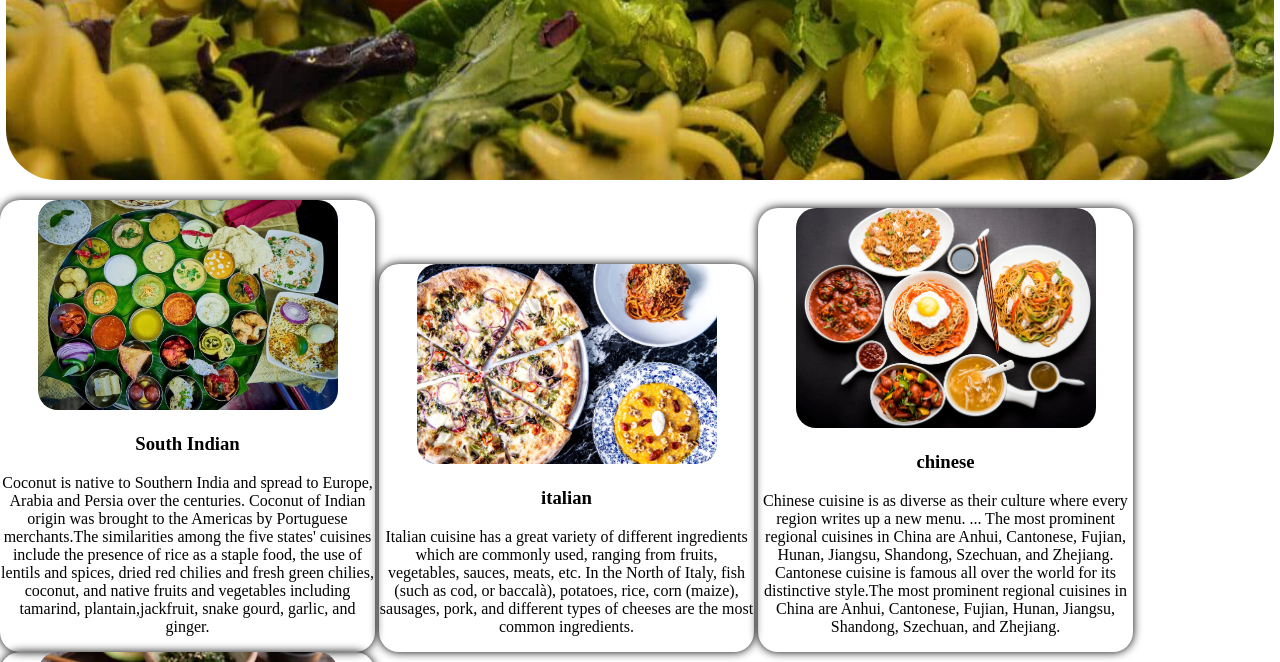
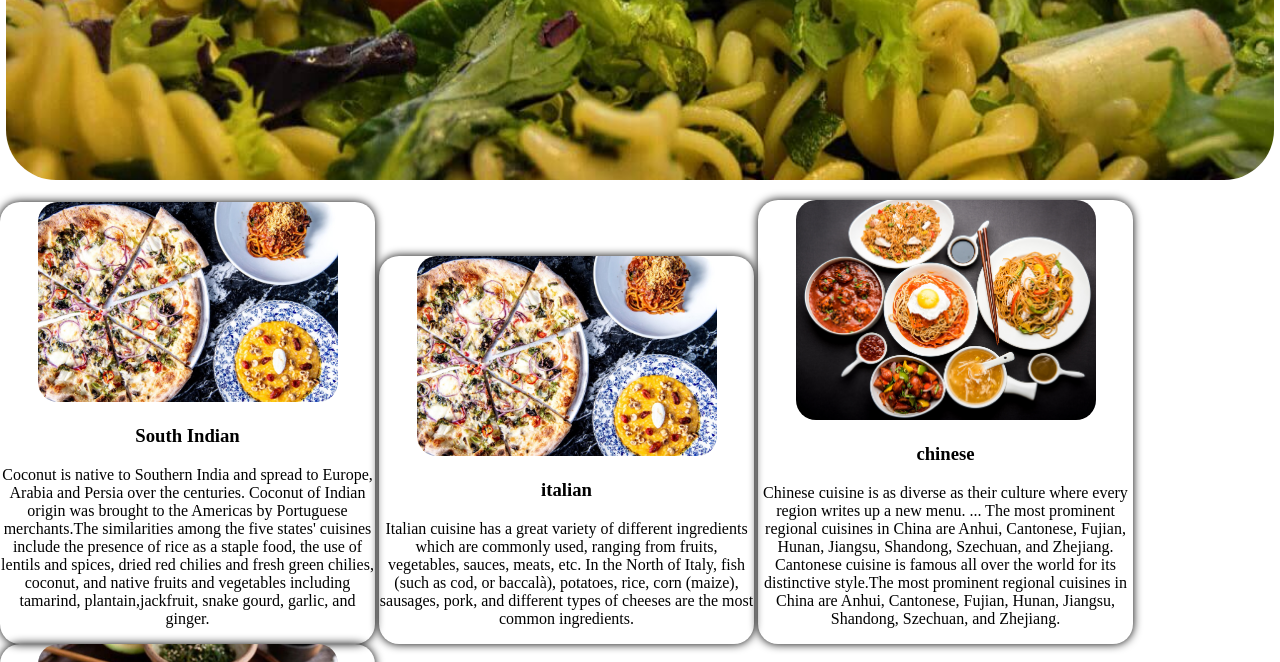
Before and after one commit to vamsibramhadevi/Foodwala, a plain HTML site: page index.html in a window 1280 px wide. Shown: the part 438-1100 px from the top of the page. Drawn offline with nearby package versions, Linux system fonts and the light colour scheme.

Commit message:
Update index.html

```diff
--- a/index.html
+++ b/index.html
@@ -23,7 +23,7 @@
 </div>
 <section id="food-details">
 	<article>
-		<img src="images/southindian.jpg">
+		<img src="images/italian.jpg">
 		<h1>South Indian</h1>
 		<p>Coconut is native to Southern India and spread to Europe, Arabia and Persia over the centuries. Coconut of Indian origin was brought to the Americas by Portuguese merchants.The similarities among the five states' cuisines include the presence of rice as a staple food, the use of lentils and spices, dried red chilies and fresh green chilies, coconut, and native fruits and vegetables including tamarind, plantain,jackfruit, snake gourd, garlic, and ginger.</p>
 	</article>
```
